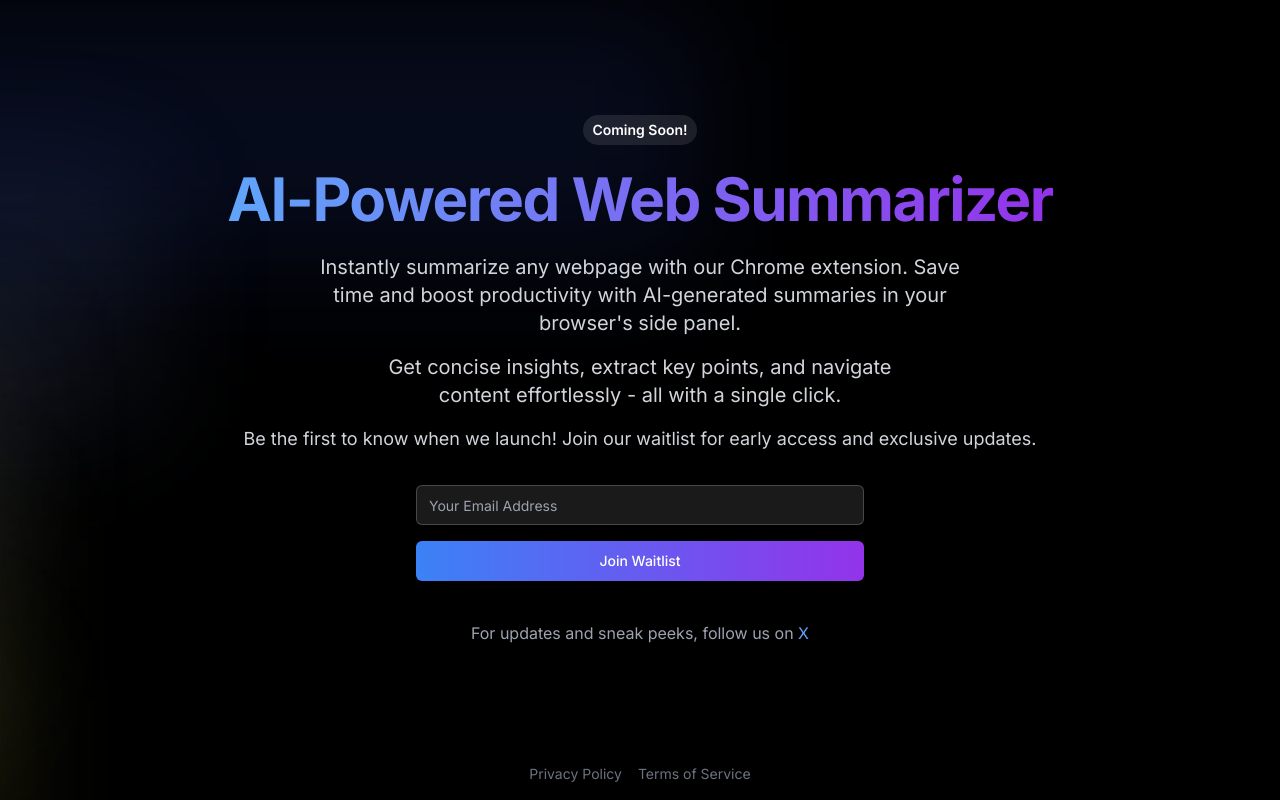
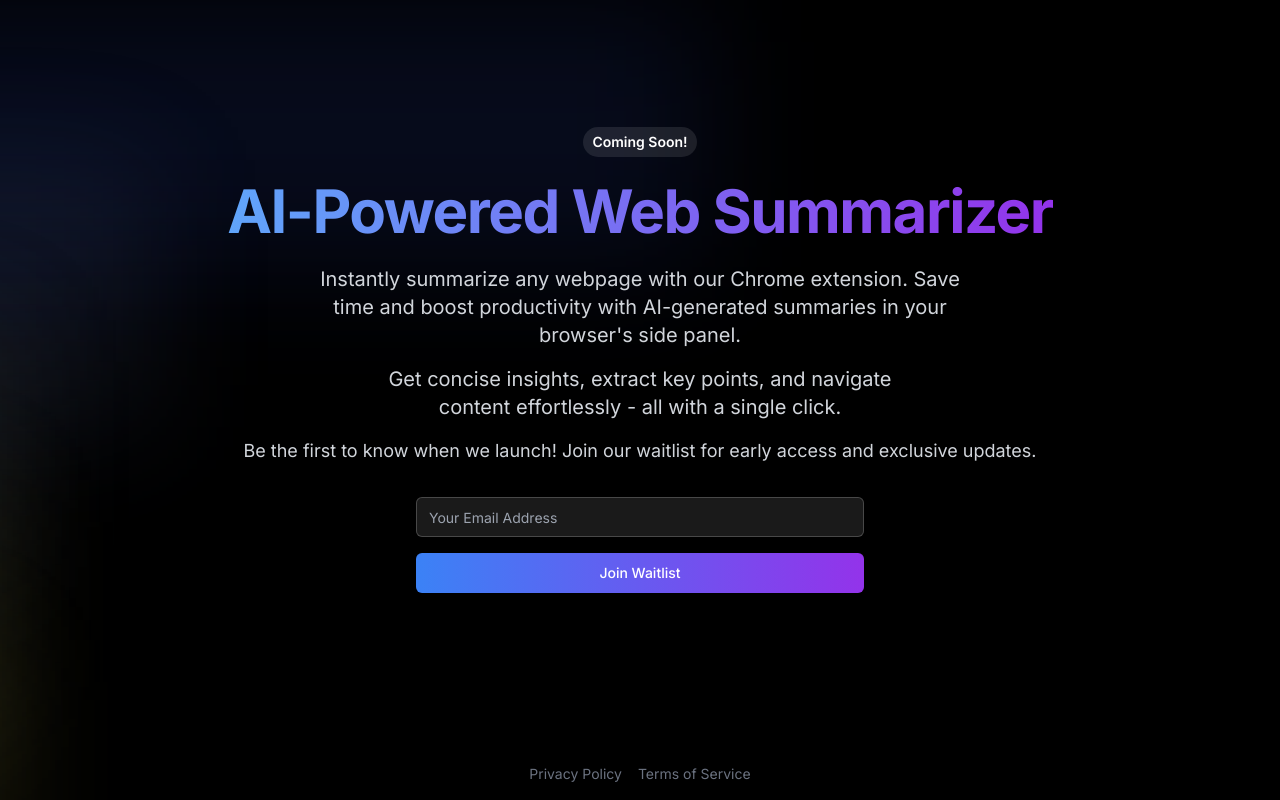
Before and after one commit to Keshav-Thakur-108/waitlist-template-01, a Next.js app: page / in a window 1280 px wide. Built offline with nearby package versions, Linux system fonts and the light colour scheme; no server answers.

Commit message:
Comment twitter link

```diff
--- a/app/page.tsx
+++ b/app/page.tsx
@@ -39,13 +39,13 @@ export default function Home() {
             </p>
 
             <WaitlistForm />
-            <div className="text-gray-400">
+            {/* <div className="text-gray-400">
               For updates and sneak peeks, follow us on{" "}
               <a href="https://x.com/Keshav__Thakur_" className="text-blue-400 hover:text-blue-300 inline-flex items-center transition-colors duration-200">
 
                 X
               </a>
-            </div>
+            </div> */}
           </AnimatedContent>
         </Suspense>
 
```
